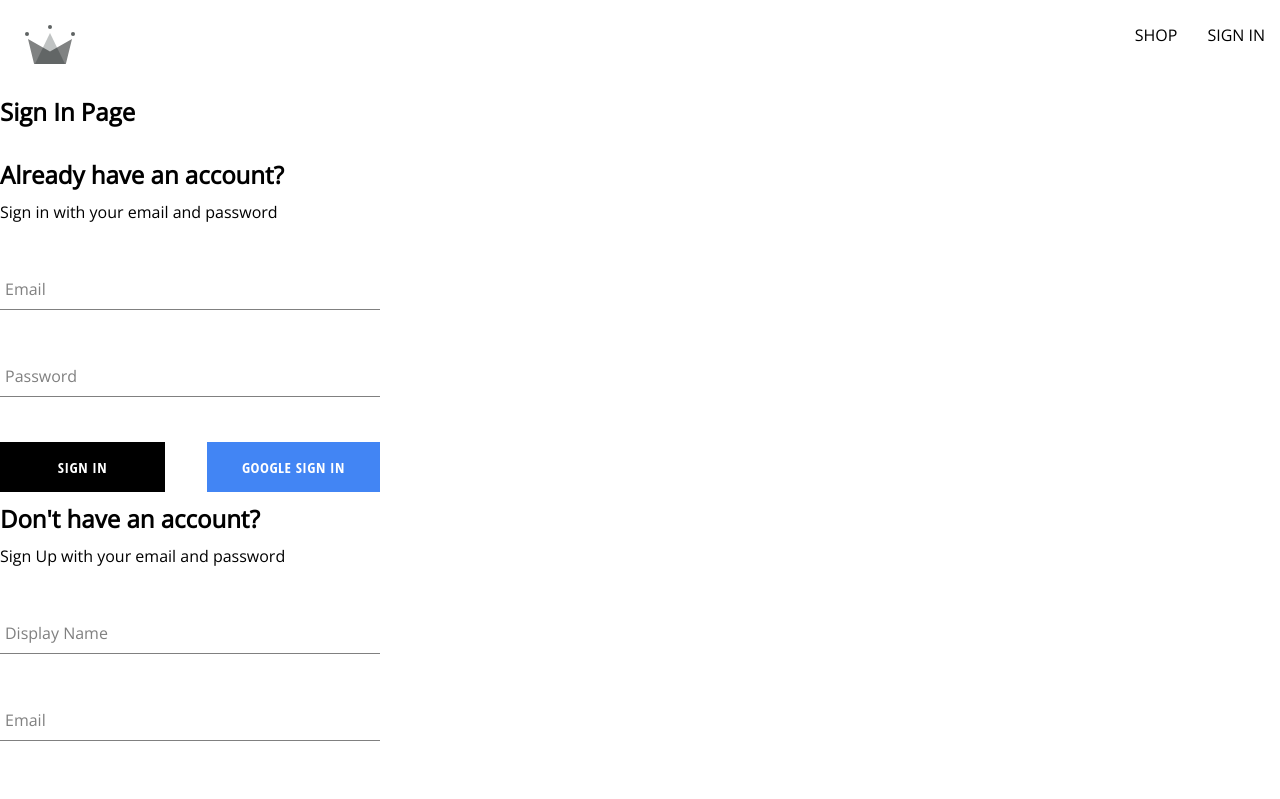
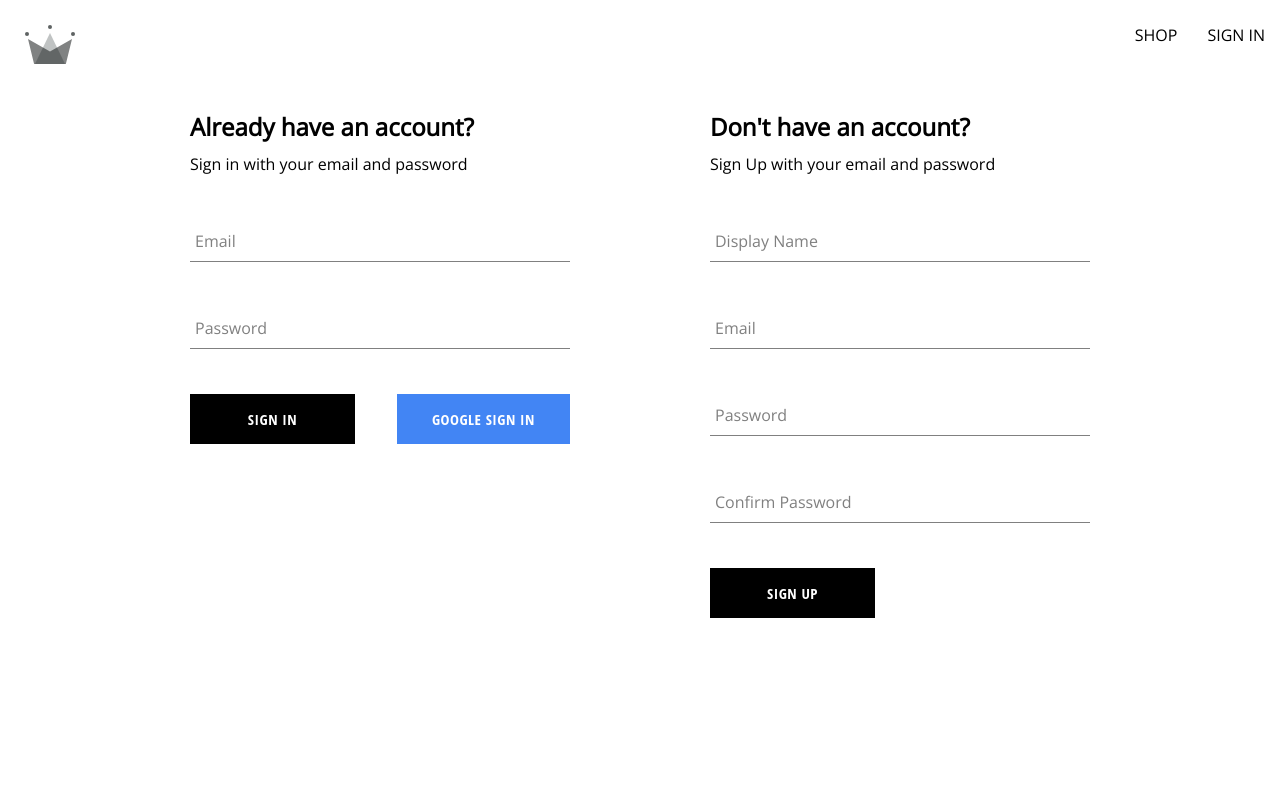
Before and after one commit to Jerryjmk14/Crown-Store, a React (Vite) app: page /auth in a window 1280 px wide. Shown: the top 799 px of the page. Built offline with nearby package versions, Linux system fonts and the light colour scheme; the HTML template or start-up script is replaced by a standard one.

Commit message:
added error check to the signIn component and completed styling for the authentication page

```diff
--- a/src/components/sign-in/SignIn.jsx
+++ b/src/components/sign-in/SignIn.jsx
@@ -36,7 +36,22 @@
       );
       console.log(response);
       resetFormFields();
-    } catch (error) {}
+    } catch (error) {
+      switch (error.code) {
+        case "auth/wrong-password":
+          alert("Incorrect password for email");
+          break;
+        case "auth/user-not-found":
+          alert("No user associated with this email");
+          break;
+        case "auth/invalid-credential":
+          alert(
+            "Invalid user credential... Enter the correct email and password"
+          );
+        default:
+          console.log(error);
+      }
+    }
   };
 
   const handleChange = (e) => {
@@ -70,7 +85,7 @@
 
         <div className="buttons-container">
           <Button type="submit">Sign In</Button>
-          <Button buttonType="google" onClick={signInWithGoogle}>
+          <Button type="button" buttonType="google" onClick={signInWithGoogle}>
             Google Sign In
           </Button>
         </div>
--- a/src/routes/authentication/Authentication.jsx
+++ b/src/routes/authentication/Authentication.jsx
@@ -1,15 +1,11 @@
 import React from "react";
-import {
-  signInWithGooglePopup,
-  createUserDocumentFromAuth,
-} from "../../firebase/firebase";
 import SignUp from "../../components/sign-up/SignUp";
 import SignIn from "../../components/sign-in/SignIn";
+import "./authentication.scss";
 
 export default function Authentication() {
   return (
-    <div>
-      <h2>Sign In Page</h2>
+    <div className="authentication-container">
       <SignIn />
       <SignUp />
     </div>
--- /dev/null
+++ b/src/routes/authentication/authentication.scss
@@ -0,0 +1,6 @@
+.authentication-container {
+  display: flex;
+  width: 900px;
+  justify-content: space-between;
+  margin: 30px auto;
+}
```
